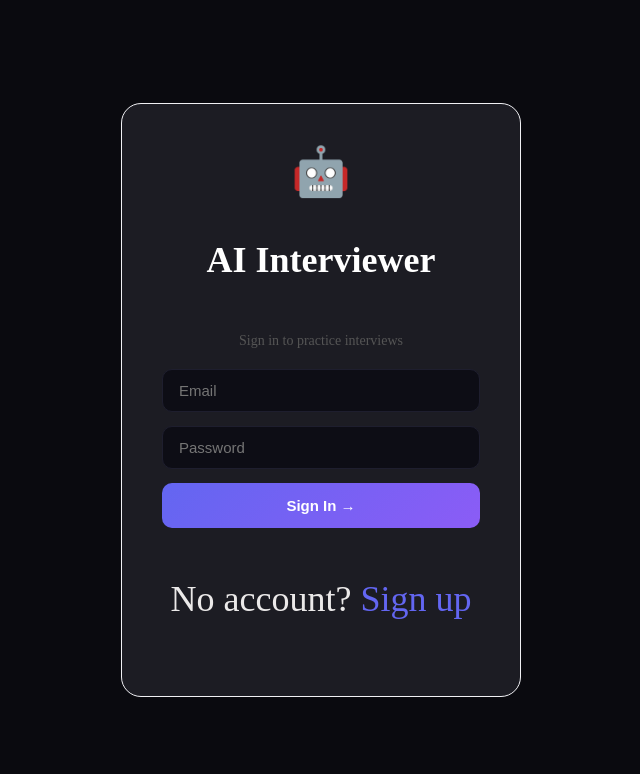
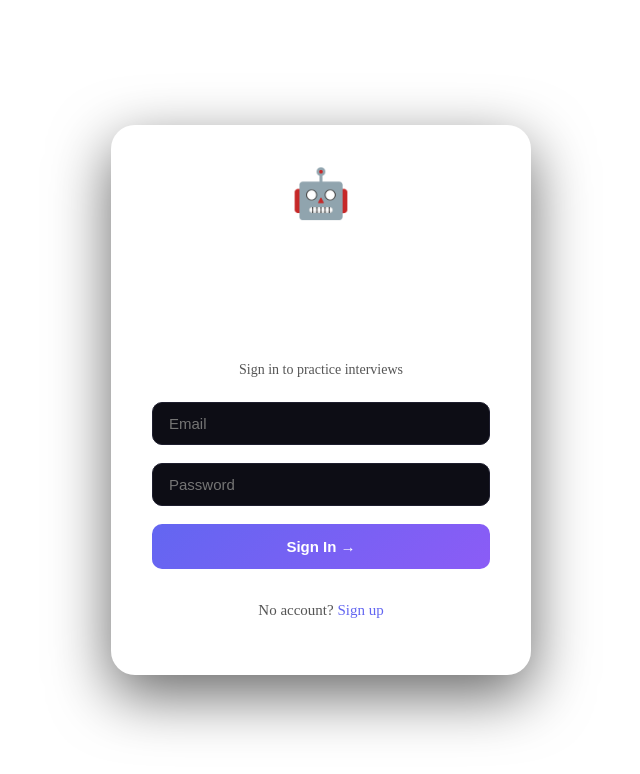
Before and after one commit to nandinimittal2704/ai-interviewer, a React (Vite) app in the folder frontend/: page /login in a window 1280 px wide. Shown: the top 774 px of the page, without its empty margins (319-959 px from the left). Built offline with nearby package versions, Linux system fonts and the light colour scheme.

Commit message:
Add email and password validation

```diff
--- a/frontend/src/pages/Login.jsx
+++ b/frontend/src/pages/Login.jsx
@@ -10,7 +10,25 @@ export default function Login() {
   const nav = useNavigate();
 
 const submit = async () => {
-    setLoading(true); setError('');
+  setError('');
+
+  const email = form.email.trim();
+  const password = form.password;
+
+  const emailRegex = /^[^\s@]+@[^\s@]+\.com$/;
+
+  if (!emailRegex.test(email)) {
+    setError('Please enter a valid email ending with .com');
+    return;
+  }
+
+  if (password.length < 8) {
+    setError('Password must be at least 8 characters long');
+    return;
+  }
+
+  setLoading(true);
+
   try {
     const res = await axios.post(`${API_URL}/api/auth/login`, form);
     localStorage.setItem('token', res.data.token);
@@ -19,6 +37,7 @@ export default function Login() {
   } catch (err) {
     setError(err.response?.data?.message || 'Login failed');
   }
+
   setLoading(false);
 };
 
@@ -43,14 +62,34 @@ export default function Login() {
 }
 
 const s = {
-  wrap: { minHeight:'100vh', display:'flex', alignItems:'center', justifyContent:'center', background:'#0a0a0f' },
-  card: { width:'100%', maxWidth:400, background:'#1c1c23', border:'1px solid #f0f0f4', borderRadius:20, padding:40, display:'flex', flexDirection:'column', gap:14 },
+ wrap: {
+  minHeight: '100vh',
+  display: 'flex',
+  alignItems: 'center',
+  justifyContent: 'center',
+  padding: '40px 20px',
+  boxSizing: 'border-box',
+},
+  card: {
+  width: '100%',
+  maxWidth: 420,
+  padding: 40,
+  boxSizing: 'border-box',  // VERY IMPORTANT
+  background: 'rgba(255,255,255,0.05)',
+  backdropFilter: 'blur(20px)',
+  border: '1px solid rgba(255,255,255,0.1)',
+  borderRadius: 24,
+  display: 'flex',
+  flexDirection: 'column',
+  gap: 18,
+  boxShadow: '0 20px 60px rgba(0,0,0,0.6)',
+},
   logo: { fontSize:48, textAlign:'center' },
   title: { fontSize:36, fontWeight:850, color:'#fff', textAlign:'center' },
   sub: { fontSize:14, color:'#555', textAlign:'center', marginBottom:6 },
   error: { background:'#3f0f0f', border:'1px solid #ef4444', color:'#ef4444', padding:'10px 14px', borderRadius:8, fontSize:13 },
   input: { background:'#0d0d15', border:'1px solid #1e1e2e', borderRadius:10, padding:'12px 16px', fontSize:15, color:'#e2e8f0', outline:'none', width:'100%' },
   btn: { background:'linear-gradient(135deg,#6366f1,#8b5cf6)', border:'none', borderRadius:10, padding:14, fontSize:15, fontWeight:600, color:'#fff', cursor:'pointer' },
-  foot: { fontSize:36, color:'#ebe9e9', textAlign:'center' },
+  foot: { fontSize:15, color:'#555', textAlign:'center' },
   link: { color:'#6366f1', textDecoration:'none' },
 };
```
Lines whose indentation alone changed are shown as unchanged.
